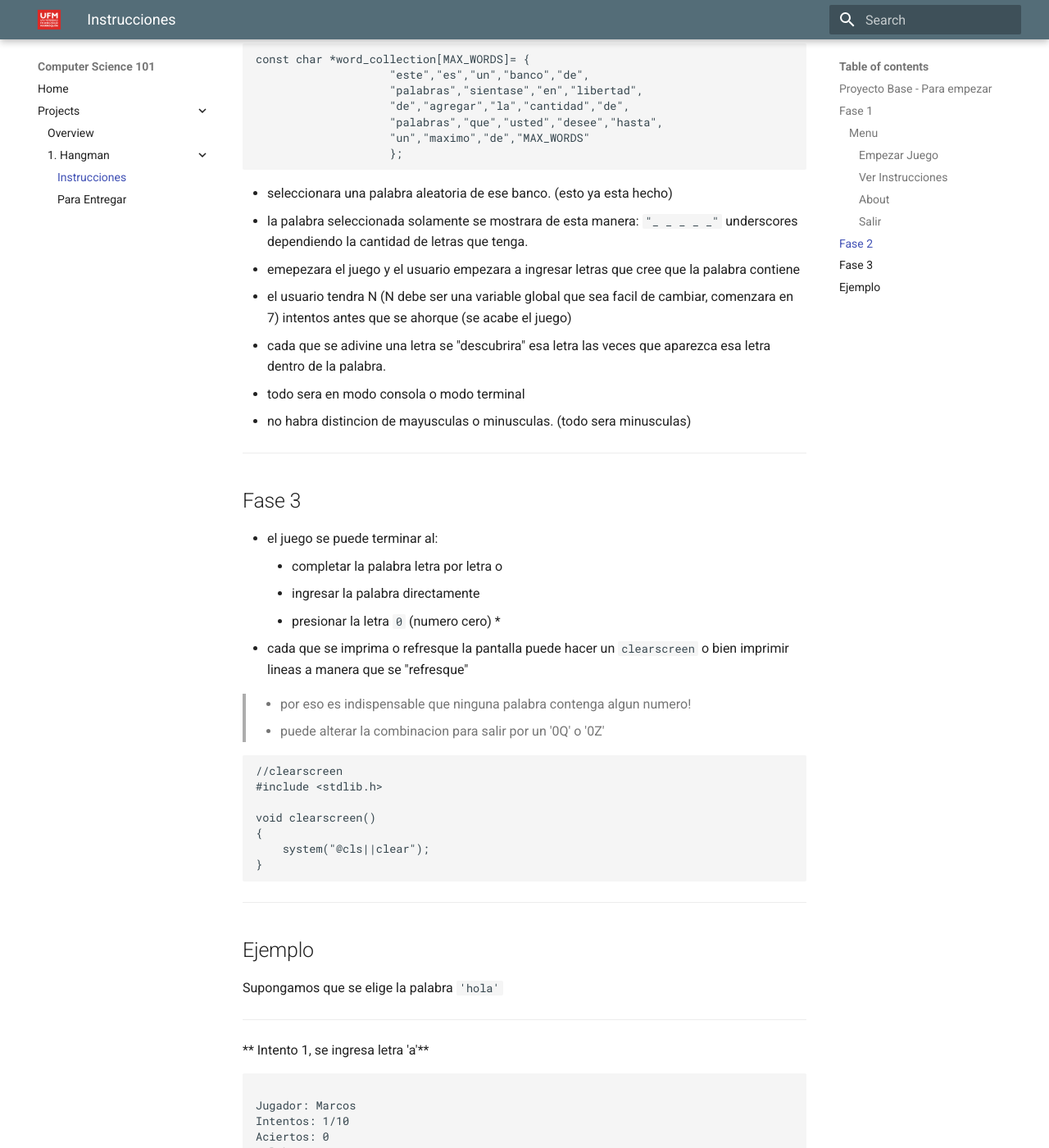
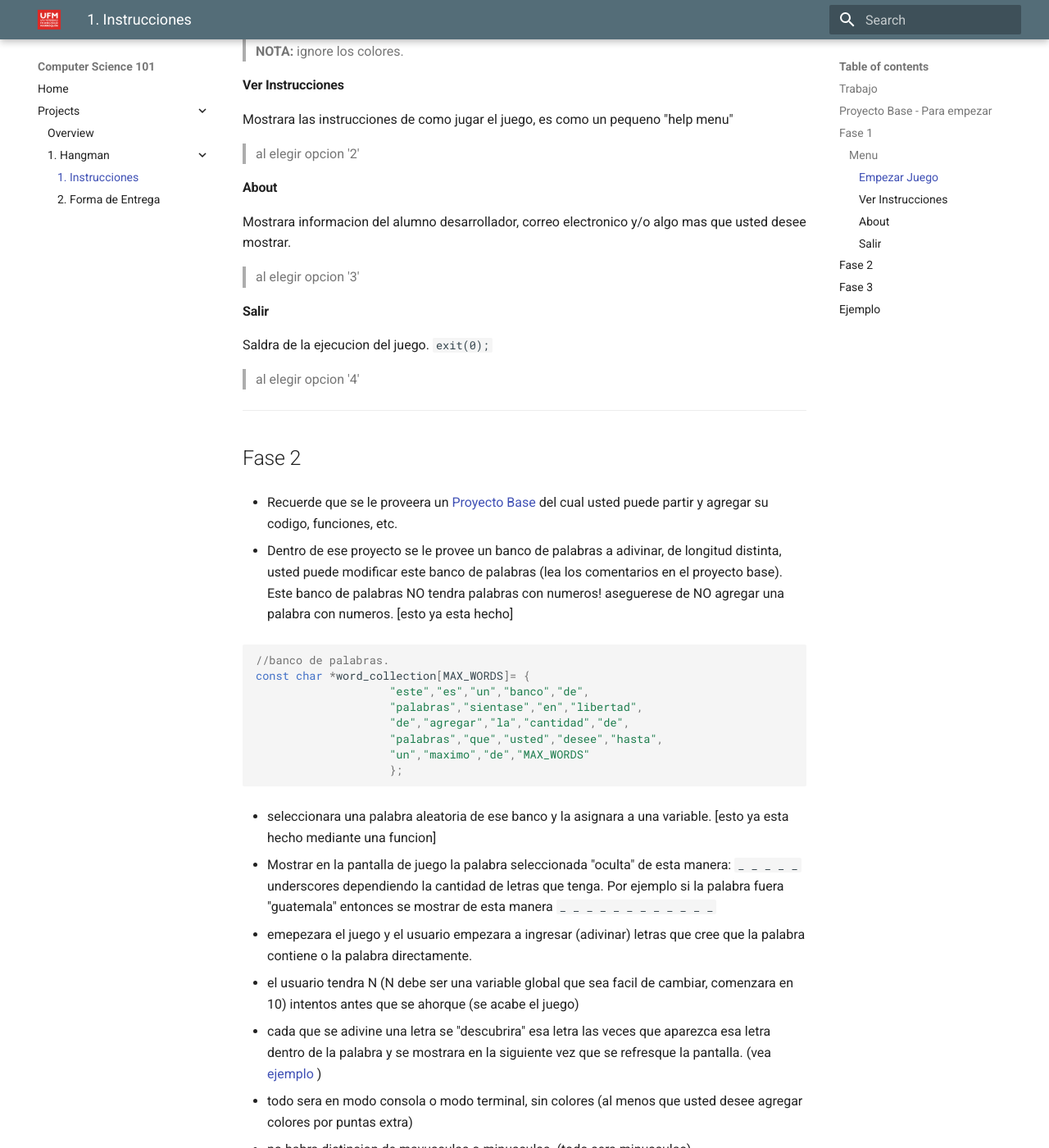
Before and after one commit to cs-ufm/cs101-2020, an MkDocs documentation site: the page built from docs/projects/hangman/hangman.md, in a window 1280 px wide and 1400 px high, scrolled down 1861 px. Shown: the whole window at 82% size. Built offline with MkDocs 1.6.1 and Material for MkDocs 9.7.7, drawn with Linux system fonts in a browser that asks for light colours; some of the changed text lies outside the part shown.

Commit message:
auto deploy

````diff
--- a/docs/projects/hangman/hangman.md
+++ b/docs/projects/hangman/hangman.md
@@ -9,6 +9,10 @@
 
 
 El proyecto se divira en Modulos o Fase, a manera que usted pueda ir cubriendo fase por fase y hacer pequeños incrementos.
+
+## Trabajo
+
+Se Trabajara en parejas o individual, sin excepcion.
 
 ## [Proyecto Base](https://github.com/cs-ufm/hangman) - Para empezar
 
@@ -24,16 +28,18 @@
 ---
 
 ## Fase 1
-- tendra un Menu para que el usuario pueda jugar, detallado mas adelante.
-- Este menu debera iterar indefinidamente hasta que el usuario solicite salir (2 maneras de salir, una de ellas se explica aqui 'opcion 4', para la segunda continue leyendo)
+- Crear un Menu para que el usuario pueda jugar, Ver Instrucciones, About y Salir del juego, detallado mas adelante. Este Menu debe mostrar las opciones y solamente esperar que el usuario ingrese una de las varias opciones para continuar.
+
+
+- Este menu debera iterar infinitamente hasta que el usuario solicite salir (2 maneras de salir, una de ellas se explica aqui 'opcion 4', para la segunda continue leyendo), es decir si el jugador pierde o gana debe regresar a este menu.
 
 
 
 ### Menu
 
-Se debera pedir una opcion dentro de 4 opciones, si ingresa opcion '4' por ejemplo debera salir.
+Se debera pedir al usuario una opcion dentro de 4 opciones, si ingresa opcion '4' por ejemplo debera salir.
 
-```
+```yaml
 ######### HANGMAN MENU #########
 
 1. Empezar Juego
@@ -50,13 +56,39 @@
 
 #### Empezar Juego
 
+Existiran 2 "pantallas":
+
+1. Ingreso de Nombre de Jugador:
+
 Debera Pedir el nombre del jugador o el Usuario/Alias (Algo como: Fox, Rabbit) y en todo
 momento del juego mostrar el nombre del jugador.
 
+2. Juego:
+
+Y empezar a mostar la "pantalla" de juego mostrada en [Ejemplo](#ejemplo)
+
+```yaml
+
+Jugador: Marcos
+Intentos: 4/10
+Aciertos: 2
+Palabra:
+
+        _ o _ a
+
+
+Ingrese Letra/Palabra: s
+```
+
+
 > al elegir opcion '1'
+>
+> **NOTA:** ignore los colores.
 
 #### Ver Instrucciones
+
 Mostrara las instrucciones de como jugar el juego, es como un pequeno "help menu"
+
 
 > al elegir opcion '2'
 
@@ -76,9 +108,14 @@
 
 ## Fase 2
 
-- le proveeremos un banco de palabras a adivinar, de longitud distinta, usted puede modificar este banco de palabras. Este banco de palabras no tendra palabras con numeros! aseguerese de no agregar una palabra con numeros
+- Recuerde que se le proveera un [Proyecto Base](https://github.com/cs-ufm/hangman) del cual usted puede partir y agregar su codigo, funciones, etc.
+
+
+- Dentro de ese proyecto se le provee un banco de palabras a adivinar, de longitud distinta, usted puede modificar este banco de palabras (lea los comentarios en el proyecto base). Este banco de palabras NO tendra palabras con numeros! aseguerese de NO agregar una palabra con numeros. [esto ya esta hecho]
+
 
 ```c
+//banco de palabras.
 const char *word_collection[MAX_WORDS]= {
                     "este","es","un","banco","de",
                     "palabras","sientase","en","libertad",
@@ -88,12 +125,13 @@
                     };
 ```
 
-- seleccionara una palabra aleatoria de ese banco. (esto ya esta hecho)
-- la palabra seleccionada solamente se mostrara de esta manera: `"_ _ _ _ _"`  underscores dependiendo la cantidad de letras que tenga.
-- emepezara el juego y el usuario empezara a ingresar letras que cree que la palabra contiene
-- el usuario tendra N (N debe ser una variable global que sea facil de cambiar, comenzara en 7) intentos antes que se ahorque (se acabe el juego)
-- cada que se adivine una letra se "descubrira" esa letra las veces que aparezca esa letra dentro de la palabra.
-- todo sera en modo consola o modo terminal
+- seleccionara una palabra aleatoria de ese banco y la asignara a una variable. [esto ya esta hecho mediante una funcion]
+
+- Mostrar en la pantalla de juego la palabra seleccionada "oculta" de esta manera: `_ _ _ _ _`  underscores dependiendo la cantidad de letras que tenga. Por ejemplo si la palabra fuera "guatemala" entonces se mostrar de esta manera `_  _  _ _ _  _  _ _ _ _ _ _`
+- emepezara el juego y el usuario empezara a ingresar (adivinar) letras que cree que la palabra contiene o la palabra directamente.
+- el usuario tendra N (N debe ser una variable global que sea facil de cambiar, comenzara en 10) intentos antes que se ahorque (se acabe el juego)
+- cada que se adivine una letra se "descubrira" esa letra las veces que aparezca esa letra dentro de la palabra y se mostrara en la siguiente vez que se refresque la pantalla. (vea [ejemplo](#ejemplo) )
+- todo sera en modo consola o modo terminal, sin colores (al menos que usted desee agregar colores por puntas extra)
 - no habra distincion de mayusculas o minusculas. (todo sera minusculas)
 ---
 
@@ -103,6 +141,8 @@
     - ingresar la palabra directamente
     - presionar la letra `0` (numero cero) *
 - cada que se imprima o refresque la pantalla puede hacer un `clearscreen` o bien imprimir lineas a manera que se "refresque"
+- Al terminar el juego y ganar se mostrara una pantalla de "Victoria" con el resumen del juego. (vea el [ejemplo](#ejemplo))
+- Al terminar el juego y haber perdido se mostrara una pantalla de "Derrota" con el resumen de juego. (vea el [ejemplo](#ejemplo))
 
 > * por eso es indispensable que ninguna palabra contenga algun numero!
 > * puede alterar la combinacion para salir por un '0Q' o '0Z'
@@ -129,7 +169,7 @@
 
 ** Intento 1, se ingresa letra 'a'**
 
-```
+```yaml
 
 Jugador: Marcos
 Intentos: 1/10
@@ -146,7 +186,7 @@
 
 **  Intento 2, se ingresa letra 'b' **
 
-```
+```yaml
 
 Jugador: Marcos
 Intentos: 2/10
@@ -164,7 +204,7 @@
 
 **  Intento 3, se ingresa letra 'o' **
 
-```
+```yaml
 Jugador: Marcos
 Intentos: 3/10
 Aciertos: 1
@@ -181,7 +221,7 @@
 
 **  Intento 4, se ingresa palabra 'hola' **
 
-```
+```yaml
 
 Jugador: Marcos
 Intentos: 4/10
@@ -196,7 +236,7 @@
 
 **  Fin de Juego **
 
-```
+```yaml
 ######### GANO!!! #########
 
 Palabra adivinada: 'hola'
@@ -212,7 +252,7 @@
 ** Si en caso Perdiera **
 
 
-```
+```yaml
 ######### GAME OVER #########
 
 Palabra a adivinar: 'hola'
--- a/mkdocs.yml
+++ b/mkdocs.yml
@@ -11,11 +11,13 @@
 plugins:
   - search
   #- markdownextradata: {}
+markdown_extensions:
+  - codehilite
 
 nav:
   - Home: index.md
   - Projects:
       - Overview: projects/projects.md
       - 1. Hangman:
-            Instrucciones: projects/hangman/hangman.md
-            Para Entregar: projects/hangman/para_entregar.md
+            1. Instrucciones: projects/hangman/hangman.md
+            2. Forma de Entrega: projects/hangman/para_entregar.md
````
Also changed, not shown: docs/projects/hangman/para_entregar.md (+1 -0 lines), 1 other file.
